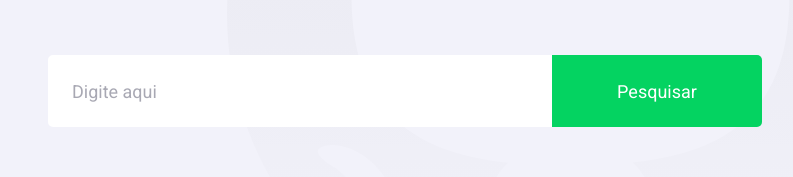
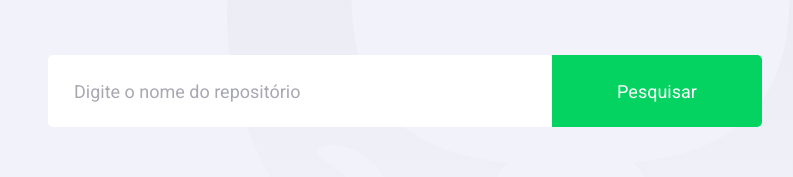
Before and after one commit to mardesonmax/github-explore, a React (Create React App) app: page / in a window 1280 px wide. Shown: the part 299-476 px from the top of the page, without its empty margins (128-921 px from the left). Built offline with nearby package versions, Linux system fonts and the light colour scheme.

Commit message:
feat: integration with search respository

```diff
--- a/src/components/search/index.tsx
+++ b/src/components/search/index.tsx
@@ -1,10 +1,64 @@
-import React from 'react';
+import React, { useCallback } from 'react';
+import { useForm } from 'react-hook-form';
+import { useRepository } from '~/hooks/repository';
+import { yupResolver } from '@hookform/resolvers/yup';
+import * as yup from 'yup';
 
 import { Container } from './styles';
 
-export const Search: React.FC = () => (
-  <Container>
-    <input type="text" placeholder="Digite aqui" />
-    <button type="button">Pesquisar</button>
-  </Container>
-);
+const RegexSearch = /\w+([/])\w+/g;
+const schemaValidation = yup.object({
+  search: yup
+    .string()
+    .required('Digite o autor/nome do repositório')
+    .matches(RegexSearch, 'Digite o autor/nome do repositório'),
+});
+
+export const Search: React.FC = () => {
+  const {
+    register,
+    handleSubmit,
+    formState: { errors },
+    setError,
+    clearErrors,
+    setValue,
+  } = useForm({
+    defaultValues: {
+      search: '',
+    },
+    resolver: yupResolver(schemaValidation),
+  });
+
+  const { search } = useRepository();
+  const handleSearchRepository = useCallback(
+    async (values: { search: string }) => {
+      try {
+        await search(values.search);
+        clearErrors();
+        setValue('search', '');
+      } catch {
+        setError('search', {
+          message: 'Error ao buscar esse repositório',
+        });
+      }
+    },
+    [search, setError, clearErrors, setValue],
+  );
+
+  return (
+    <Container isError={!!errors.search}>
+      <form onSubmit={handleSubmit(handleSearchRepository)}>
+        <label>
+          <input
+            {...register('search')}
+            type="text"
+            placeholder="Digite o nome do repositório"
+          />
+          <button type="submit">Pesquisar</button>
+        </label>
+      </form>
+
+      {errors.search && <span className="error">{errors.search.message}</span>}
+    </Container>
+  );
+};
--- a/src/components/search/styles.ts
+++ b/src/components/search/styles.ts
@@ -1,20 +1,27 @@
 import { shade } from 'polished';
-import styled from 'styled-components';
+import styled, { css } from 'styled-components';
 
-export const Container = styled.label`
+type Props = {
+  isError: boolean;
+};
+
+export const Container = styled.div<Props>`
+  position: relative;
+
+  label {
     max-width: 714px;
     width: 100%;
     height: 72px;
     display: flex;
-
     input {
       flex: 1;
-    border: none;
       padding: 0 24px;
       border-radius: 5px 0px 0px 5px;
       background: ${({ theme }) => theme.colors.white};
       font-size: 1.125rem;
       color: ${({ theme }) => theme.colors['gray-800']};
+      border: 2px solid transparent;
+      border-right: none;
 
       ::-webkit-input-placeholder {
         /* Edge */
@@ -47,4 +54,22 @@ export const Container = styled.label`
         background: ${({ theme }) => shade(0.1, theme.colors['green-200'])};
       }
     }
+  }
+
+  span.error {
+    font-size: 1rem;
+    position: absolute;
+    bottom: -20px;
+    color: ${({ theme }) => theme.colors['red-100']};
+  }
+
+  ${({ isError, theme }) =>
+    isError &&
+    css`
+      label {
+        input {
+          border-color: ${theme.colors['red-100']};
+        }
+      }
+    `}
 `;
--- a/src/styles/theme/index.ts
+++ b/src/styles/theme/index.ts
@@ -6,5 +6,6 @@ export const theme = {
     'gray-800': '#3A3A3A',
     'gray-400': '#A8A8B3',
     'green-200': '#04D361',
+    'red-100': '#ff3333',
   },
 };
```
Also changed, not shown: .eslintrc.js. Lines whose indentation alone changed are shown as unchanged.
